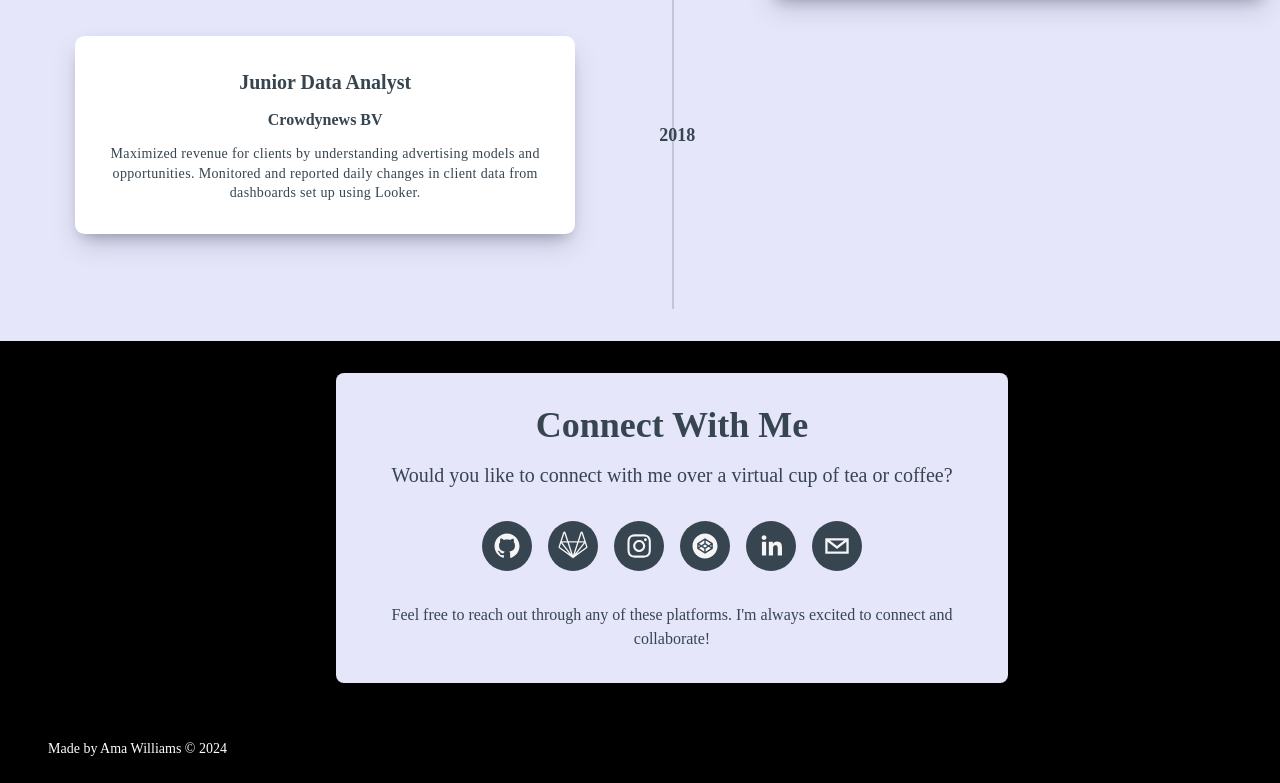
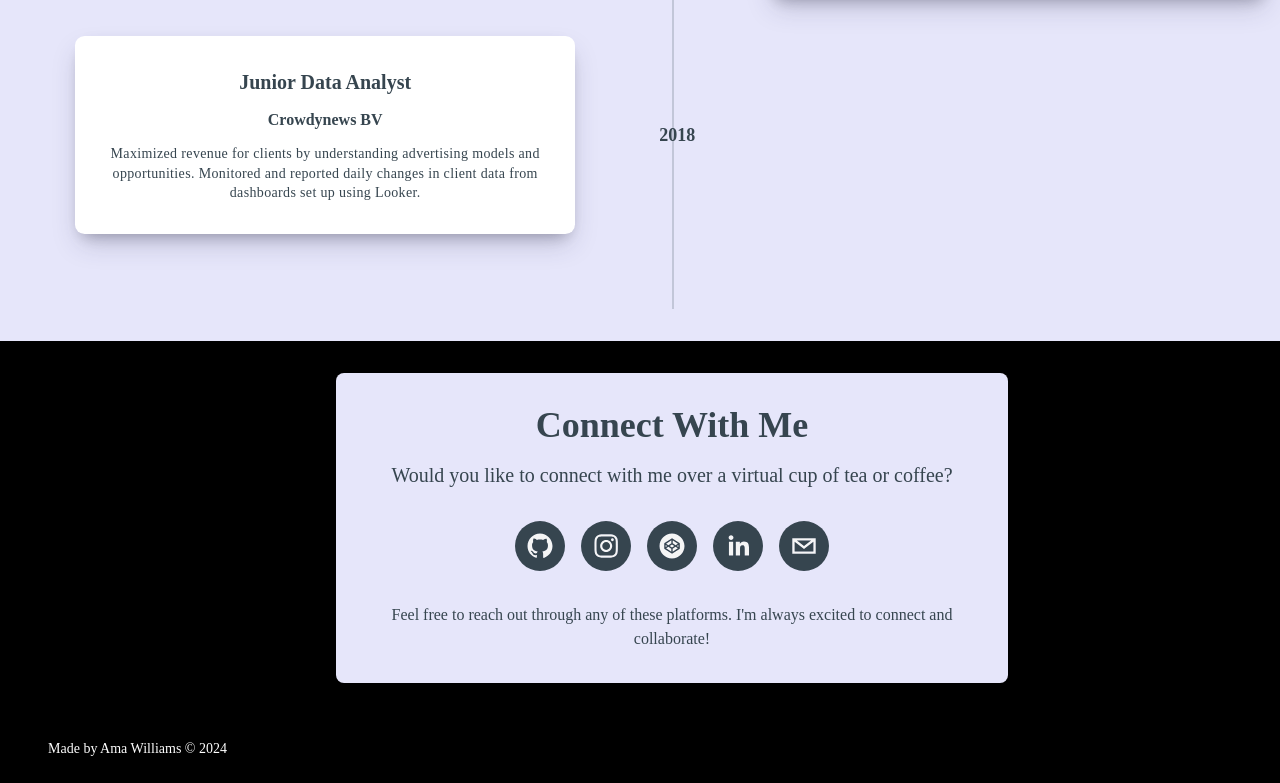
Before and after one commit to Tetsewa/my-portfolio, a React (Vite) app: page / in a window 1280 px wide. Shown: the part 3324-4107 px from the top of the page. Built offline with nearby package versions, Linux system fonts and the light colour scheme.

Commit message:
remove gitlab

```diff
--- a/src/pages/Contact.jsx
+++ b/src/pages/Contact.jsx
@@ -4,7 +4,7 @@ import { SocialIcon } from 'react-social-icons';
 function Contact() {
   const socialLinks = [
     { url: 'https://github.com/Tetsewa', label: 'GitHub' },
-    { url: 'https://gitlab.com/Tetsewa', label: 'GitLab' },
+    // { url: 'https://gitlab.com/Tetsewa', label: 'GitLab' },
     { url: 'https://www.instagram.com/te_tsiwah/', label: 'Instagram' },
     { url: 'https://codepen.io/Ama-Williams', label: 'CodePen' },
     { url: 'https://linkedin.com/in/amatwilliams', label: 'LinkedIn' },
```
